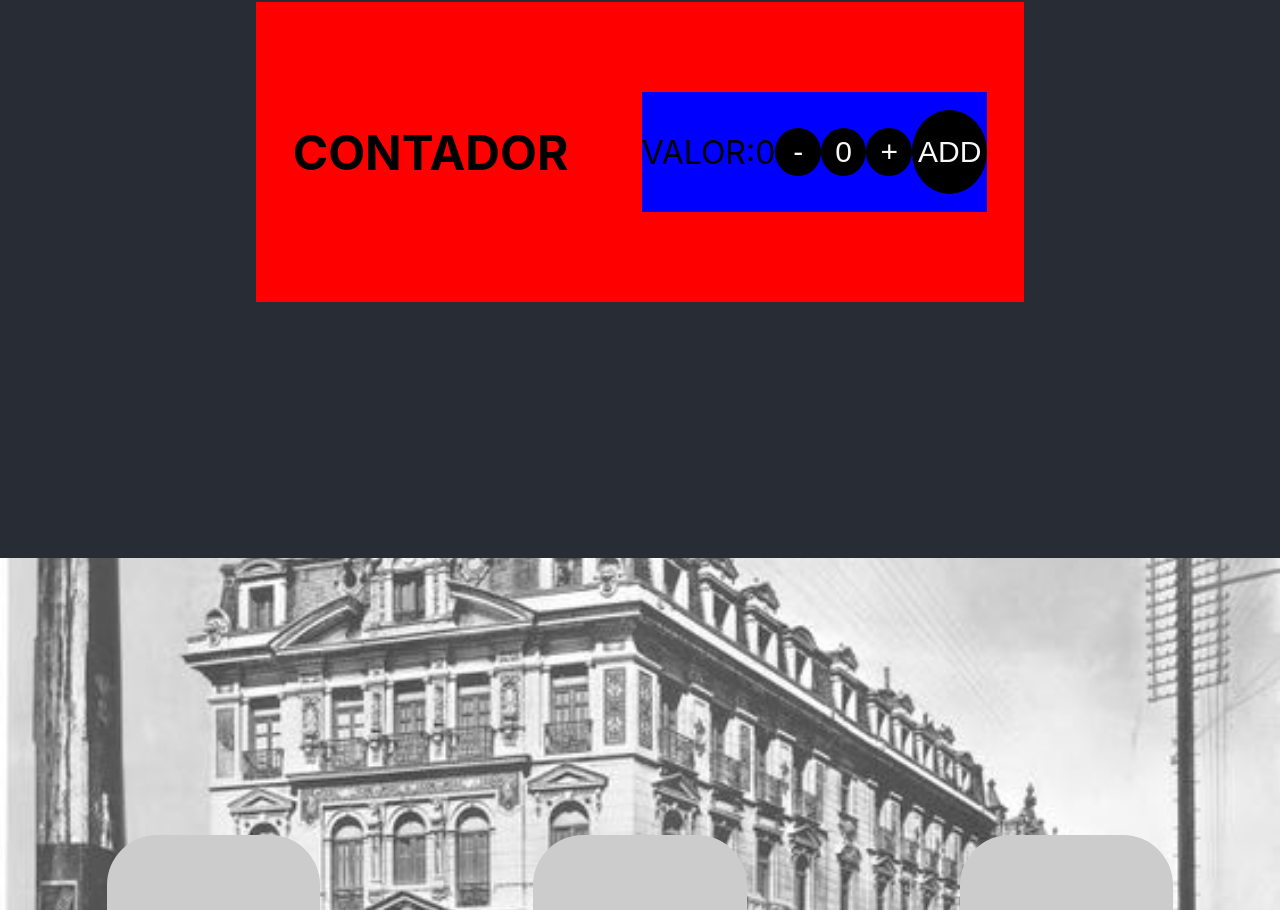
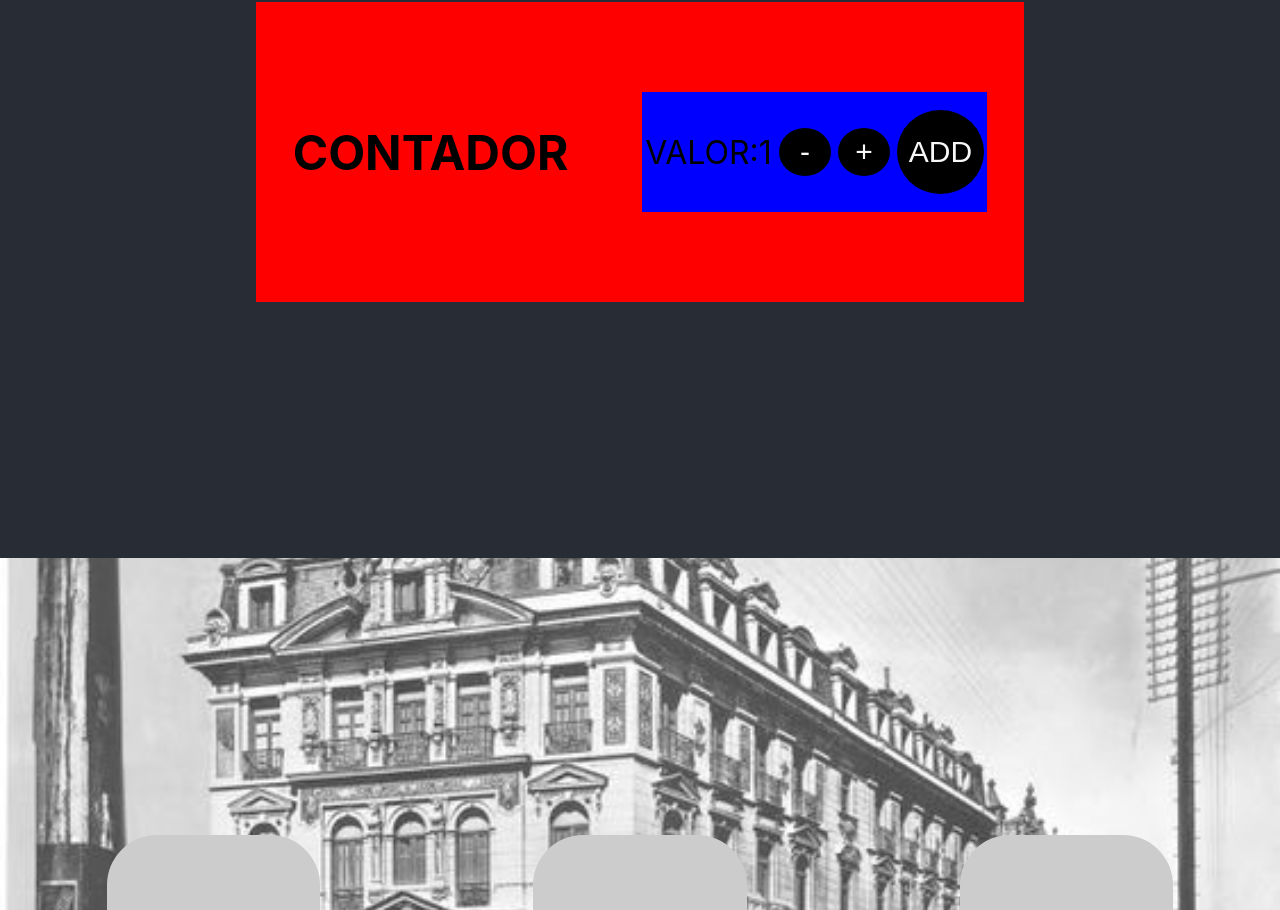
Before and after one commit to Agu1laredu/e-commerce-React, a React (Create React App) app: page / in a window 1280 px wide. Shown: the part 1060-1970 px from the top of the page. Built offline with nearby package versions, Linux system fonts and the light colour scheme.

Commit message:
agregando contador, proximo a colocaar en cartproducts

```diff
--- a/src/Components/ItemCount.jsx
+++ b/src/Components/ItemCount.jsx
@@ -1,10 +1,12 @@
-import React, {useState} from 'react';
+import React, {useState,useEffect} from 'react';
 import './ItemCount.css'
 
 const Contador = ({stock = 0, initial = 1, onAdd}) => {
     const [count, setCount] = useState(0);
 
-
+   useEffect(() => {
+       setCount(initial);
+   }, []);
 
     const increment = () => {
       if (count < stock) {
@@ -22,7 +24,7 @@ const Contador = ({stock = 0, initial = 1, onAdd}) => {
        <div className='contadordiv'>
        <p className='valor'>VALOR:{count}</p>
         <button className='botoncount' onClick={decrement}>{'-'}</button>
-        <button className='botoncount' onClick={() => {setCount(0)}}>{'0'}</button>
+        {/* <button className='botoncount' onClick={() => {setCount(0)}}>{'0'}</button> boton de reset solo porque pude hacerlo */}
         <button className='botoncount' onClick={increment}>{'+'}</button>
         {
           stock ? <button className='addcart' onClick={() => onAdd(count)}>ADD</button> : <button disabled>ADD</button>
```
